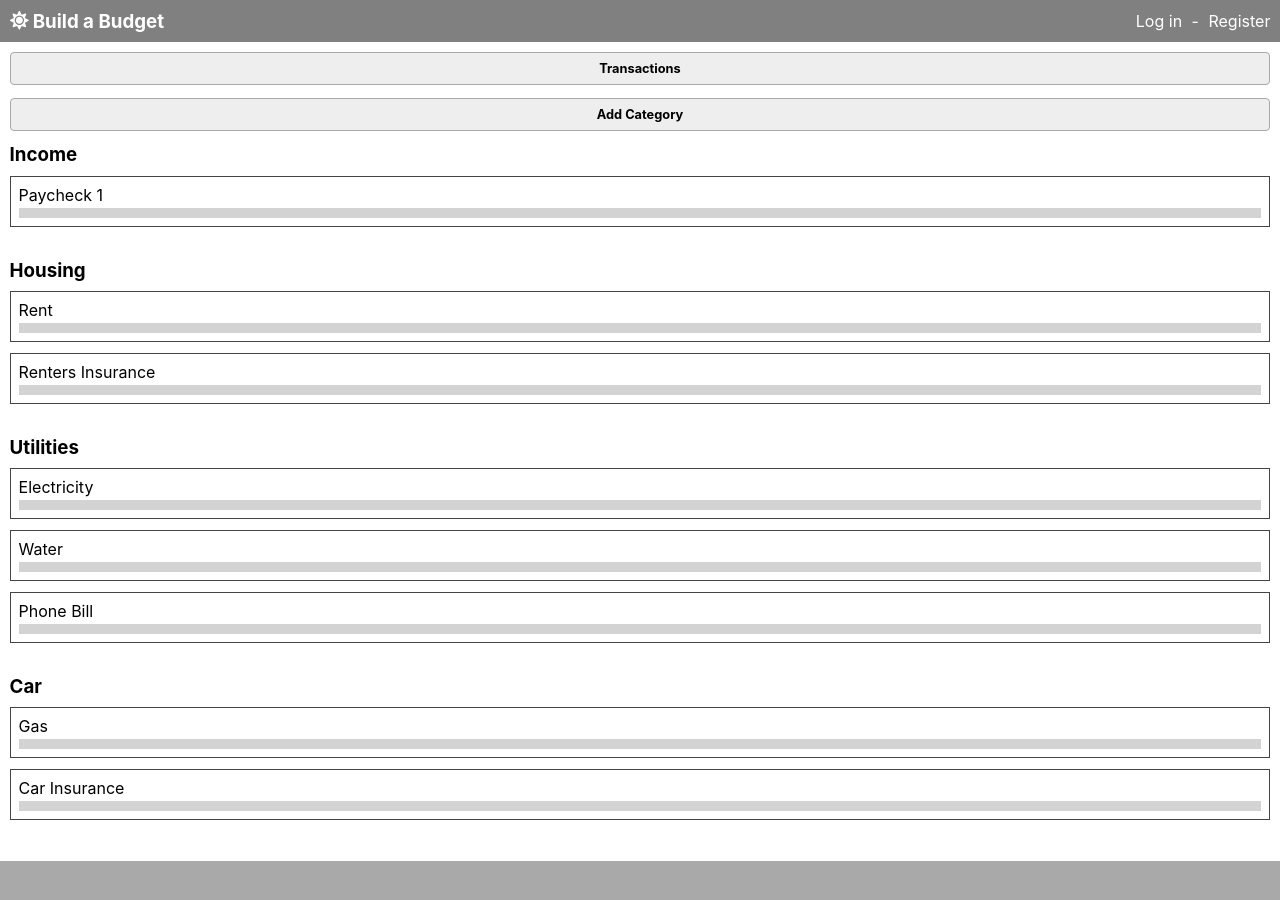
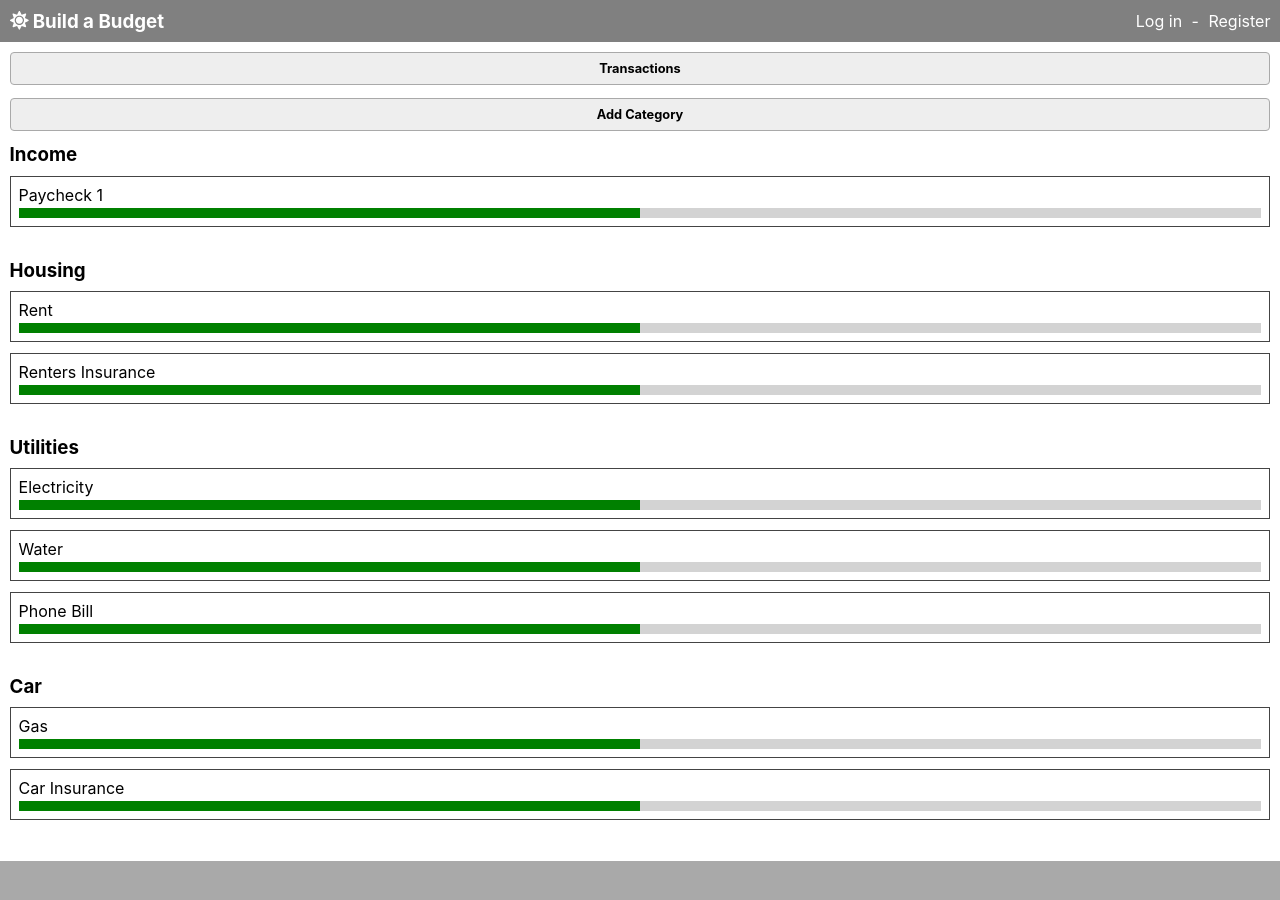
Before and after one commit to alextowe/budget-app-client, a React (Create React App) app: page / in a window 1280 px wide. Shown: the top 900 px of the page. Built offline with nearby package versions, Linux system fonts and the light colour scheme.

Commit message:
basic styles for progressbar

```diff
--- a/package.json
+++ b/package.json
@@ -38,5 +38,6 @@
       "last 1 firefox version",
       "last 1 safari version"
     ]
-  }
+  },
+  "devDependencies": {}
 }
--- a/src/components/Expense/Expense.js
+++ b/src/components/Expense/Expense.js
@@ -3,24 +3,15 @@ import ProgressBar from '../ProgressBar/ProgressBar'
 import './Expense.css'
 
 export default class Expense extends Component {
-  renderAmountSection = () => {
-    const { item } = this.props
-    return (
-      <section className='amount_section'>
-        <p className='amount'>
-          ${ item.expected_amount === null ? '0' : item.expected_amount}
-        </p>
-        <ProgressBar />
-      </section>
-    )
-  }
-
   render() {
     const { expense } = this.props
     return (
       <li className='Expense'>
         <p className='Expense__name'>{expense.name}</p>
-        <ProgressBar />
+        <ProgressBar
+          expected={expense.expected_amount}
+          actual={expense.actual_amount}
+        />
       </li>
     )
   }
--- a/src/components/ProgressBar/ProgressBar.css
+++ b/src/components/ProgressBar/ProgressBar.css
@@ -2,3 +2,9 @@
   height: 0.6em;
   background-color: lightgrey;
 }
+
+.ProgressBar__progress {
+  background-color: green;
+  width: 50%;
+  height: 100%;
+}
--- a/src/components/ProgressBar/ProgressBar.js
+++ b/src/components/ProgressBar/ProgressBar.js
@@ -5,9 +5,13 @@ import './ProgressBar.css'
 
 export default class ProgressBar extends Component {
   render() {
+    const { expected, actual } = this.props
+    console.log(expected, actual)
     return (
       <Section className='ProgressBar'>
-        <div className='ProgressBar_progress' />
+        <div className='ProgressBar__progress'>
+
+        </div>
       </Section>
     )
   }
```
Also changed, not shown: 2 other files (tests, documents, lock files or other folders).
